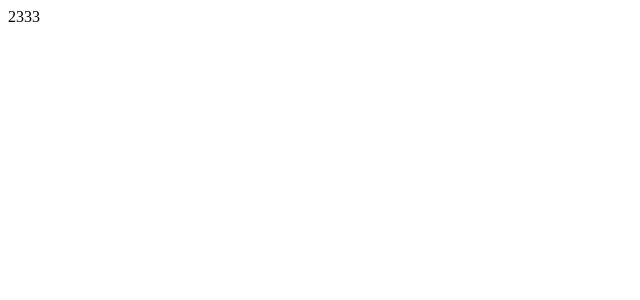
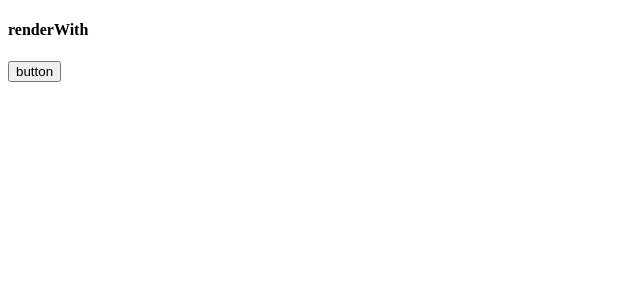
Before and after one commit to mengdaoshizhongxinyang/gusha, a Vue app: page / in a window 1280 px wide. Shown: the top 300 px of the page, without its empty margins (0-640 px from the left). Built offline with nearby package versions, Linux system fonts and the light colour scheme.

Commit message:
feat: add defineEmit,defineSlot,expose

```diff
--- a/core/defineEmit.ts
+++ b/core/defineEmit.ts
@@ -0,0 +1,9 @@
+import { getCurrentInstance } from "vue";
+export function defineEmit<E extends (...args:any[])=>any=(...args:any[])=>any>(){
+  const proxy = getCurrentInstance()?.proxy
+  if (proxy) {
+    return proxy.$emit as unknown as E
+  } else {
+    throw Error()
+  }
+}
--- a/core/defineSlot.ts
+++ b/core/defineSlot.ts
@@ -0,0 +1,9 @@
+import { type VNode, getCurrentInstance } from "vue";
+export function defineSlot<S extends Record<string, (...args: any[]) => any>>(){
+  const proxy = getCurrentInstance()?.proxy
+  if (proxy) {
+    return proxy.$slots as unknown as Partial<S>
+  } else {
+    throw Error()
+  }
+}
--- /dev/null
+++ b/core/renderWith.ts
@@ -0,0 +1,21 @@
+import { Merge } from './share';
+import { type VNode, getCurrentInstance } from "vue";
+
+export function renderWith<
+  V extends (...args: any[]) => VNode,
+  E extends Record<string, unknown> = {},
+  Emit extends (...args: any[]) => any = (...args: any[]) => any,
+  Slots extends Record<string, (...args: any[]) => VNode> = {}
+>(h: V, more: E & { $emit?: Emit, $slots?: Slots }) {
+  const proxy = getCurrentInstance()?.proxy
+  if (proxy) {
+    const { $emit, $slots, ...exposed } = more
+    Object.assign(proxy, exposed || {})
+    return h as unknown as ((...args: Parameters<V>) => (ReturnType<V> & E & {
+      $emit: Emit
+      $slots: Partial<Merge<Slots, { default: () => VNode }>>
+    }))
+  } else {
+    throw Error()
+  }
+}
--- /dev/null
+++ b/core/share.ts
@@ -0,0 +1,3 @@
+export type Merge<A, B> = {
+  [key in keyof (A & B)]: key extends keyof B ? B[key] : key extends keyof A ? A[key] : never
+}
--- a/example/App.tsx
+++ b/example/App.tsx
@@ -1,5 +1,8 @@
 import { defineComponent } from "vue";
-
+import RenderWith from "./demo/renderWith";
 export default defineComponent(()=>{
-  return ()=><div>2333</div>
+  return ()=><div>
+    <h4>renderWith</h4>
+    <RenderWith></RenderWith>
+  </div>
 })
--- /dev/null
+++ b/example/demo/renderWith.tsx
@@ -0,0 +1,36 @@
+import { computed, defineComponent, ref } from "vue"
+
+import { renderWith, defineEmit, defineSlot } from "../../index"
+const Comp = defineComponent(
+  (props: { a?: string, b?: string }) => {
+    const foo = computed(() => `${props.a}-${props.b}`)
+    const emit = defineEmit<{
+      (key: 'myClick'): any
+    }>()
+    function bar() {
+      console.log(foo.value)
+    }
+    const slots=defineSlot<{content:()=>string}>()
+    return renderWith(
+      () => <div>
+        {props.a}
+        <button onClick={()=>emit('myClick')}>
+          {slots.content?.()}
+        </button>
+      </div>, { bar, foo, $emit: emit })
+  })
+
+export default defineComponent(() => {
+  const temp = ref<ReturnType<typeof Comp>>()
+  function handleClick() {
+    console.log(temp.value?.foo.value)
+    temp.value?.bar()
+  }
+  return () => <>
+    <Comp a={'233'} b={'foo'} ref={temp} onMyClick={handleClick}>
+      {{
+        content:()=>"button"
+      }}
+    </Comp>
+  </>
+})
--- a/index.ts
+++ b/index.ts
@@ -1,3 +1,7 @@
+export { defineEmit } from './core/defineEmit';
+export { defineSlot } from './core/defineSlot';
 export { splitProps } from "./core/splitProps";
 export { signal } from "./core/signal";
+export { renderWith } from "./core/renderWith";
+
 // export { withDefault } from "./core/withDefault";
--- a/tsconfig.json
+++ b/tsconfig.json
@@ -90,5 +90,5 @@
     // "skipDefaultLibCheck": true,                      /* Skip type checking .d.ts files that are included with TypeScript. */
     "skipLibCheck": true /* Skip type checking all .d.ts files. */
   },
-  "include": ["example/**.*"]
+  "include": ["example/**/*.ts","example/**/*.tsx","core/**/*.ts"]
 }
```
Also changed, not shown: core/vue.d.ts (+3 -10 lines).
